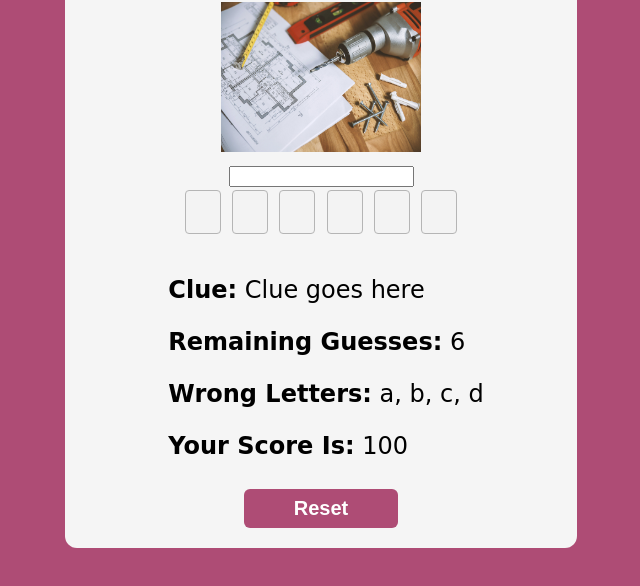
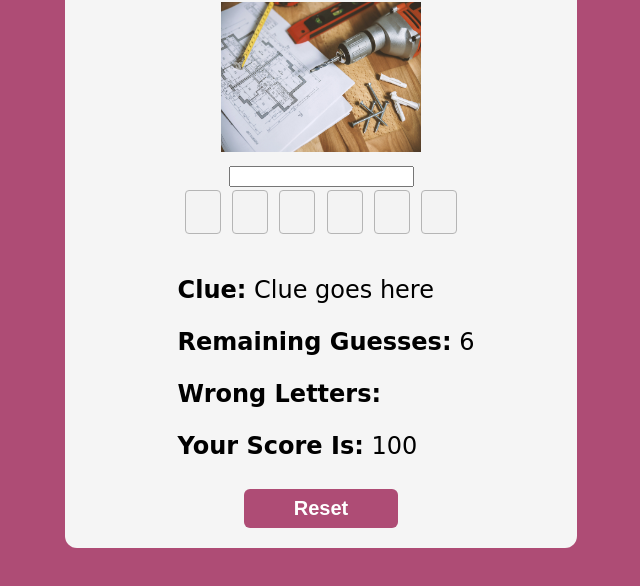
Before and after one commit to CassV22/GuessingGame, a website: page index.html in a window 1280 px wide. Shown: the part 182-768 px from the top of the page, without its empty margins (319-959 px from the left). Drawn offline with Linux system fonts and the light colour scheme; a web font is replaced by a local one.

Commit message:
Removed placeholders for wrong letters

```diff
--- a/index.html
+++ b/index.html
@@ -30,7 +30,7 @@
             <div class="info">
                 <p class="clue details"><b>Clue:</b> <span id="clue">Clue goes here</span></p>
                 <p class="guesses details"><b>Remaining Guesses:</b> <span id="guesses">6</span></p>
-                <p class="wrongLetters details"><b>Wrong Letters:</b> <span id="wrong">a, b, c, d</span></p>
+                <p class="wrongLetters details"><b>Wrong Letters:</b> <span id="wrong"></span></p>
                 <p class="score details"><b>Your Score Is:</b> <span id="score">100</span></p>
             </div>
             <button id="resetBtn">Reset</button>
```
